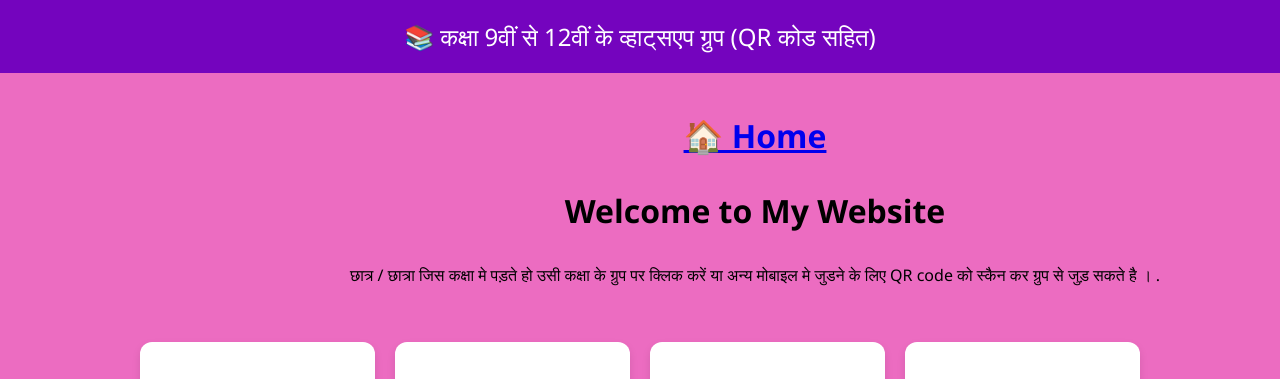
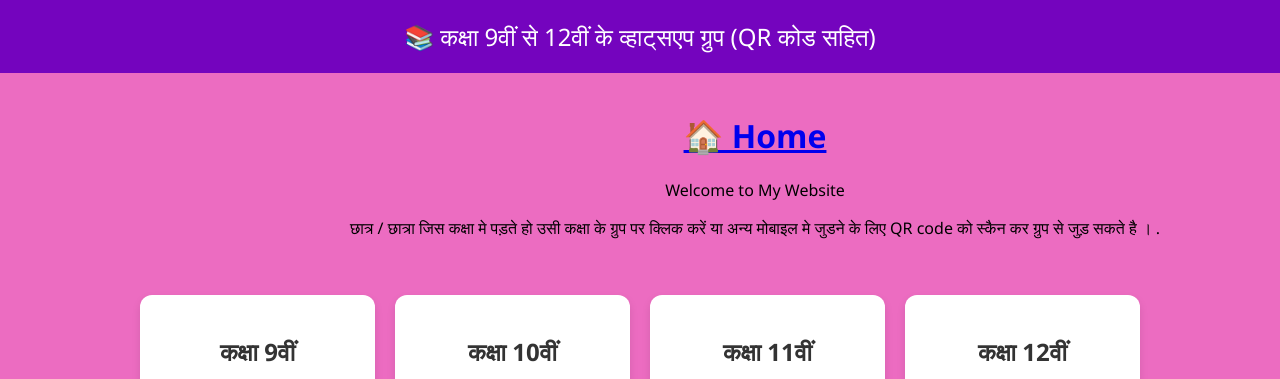
Before and after one commit to studybank/whatsapp, a plain HTML site: page index.html in a window 1280 px wide. Shown: the top 379 px of the page. Drawn offline with Linux system fonts and the light colour scheme.

Commit message:
Update index.html

```diff
--- a/index.html
+++ b/index.html
@@ -114,7 +114,9 @@
 
   <!-- Main Content -->
   <div class="main-content" >
-   <center> <h1><a href="https://studybank.github.io/home/">🏠 Home</a> <P>Welcome to My Website</h1></P>
+   <center>
+     <h1><a href="https://studybank.github.io/home/">🏠 Home</a></h1>
+     <P></h1>Welcome to My Website</h1> </P>
     <p>छात्र / छात्रा जिस कक्षा मे पड़ते हो उसी कक्षा के ग्रुप पर क्लिक करें या अन्य मोबाइल मे जुडने के लिए  QR code को स्कैन कर ग्रुप से जुड़ सकते है । .</p></center>
   </div>
 
```
